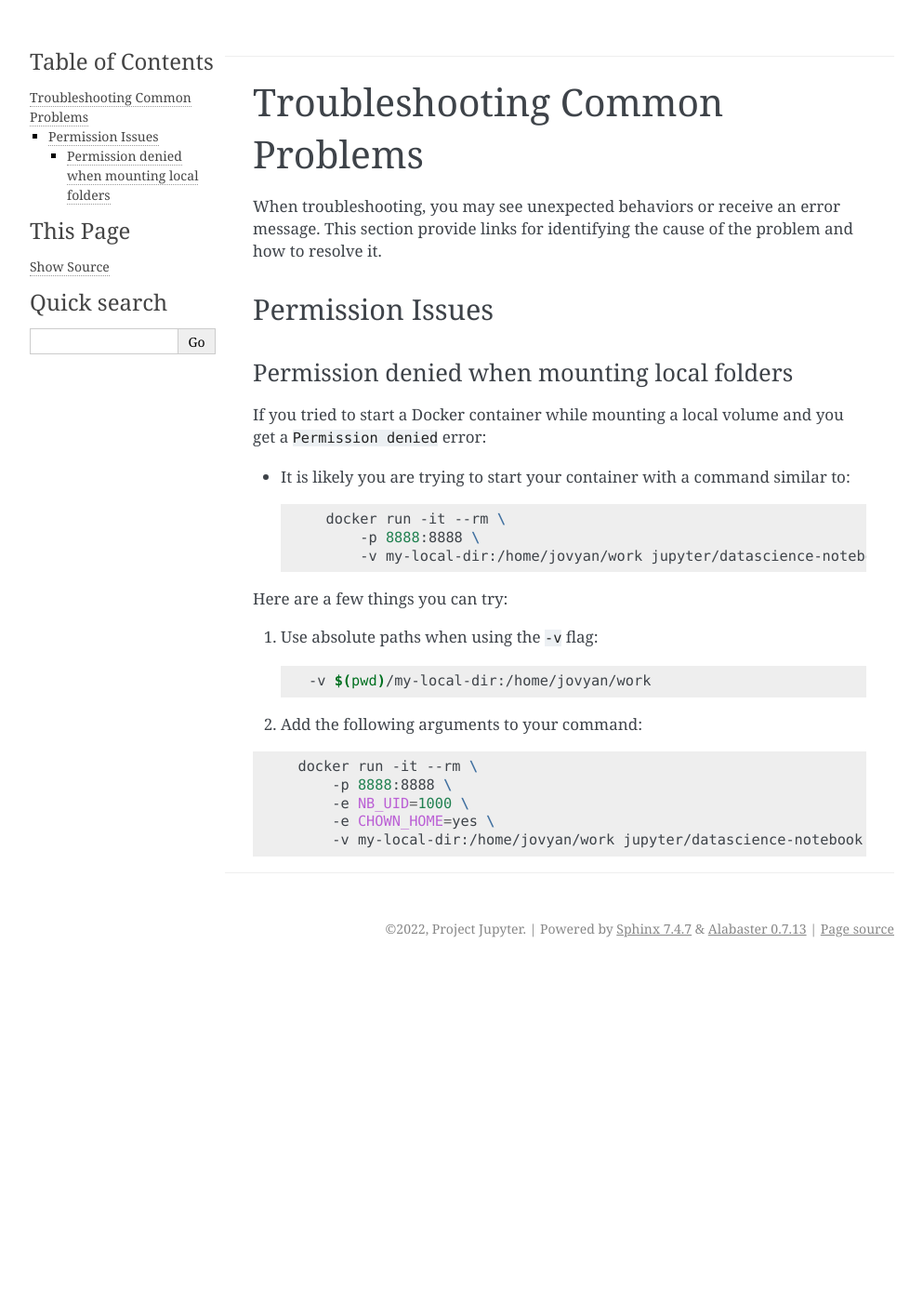
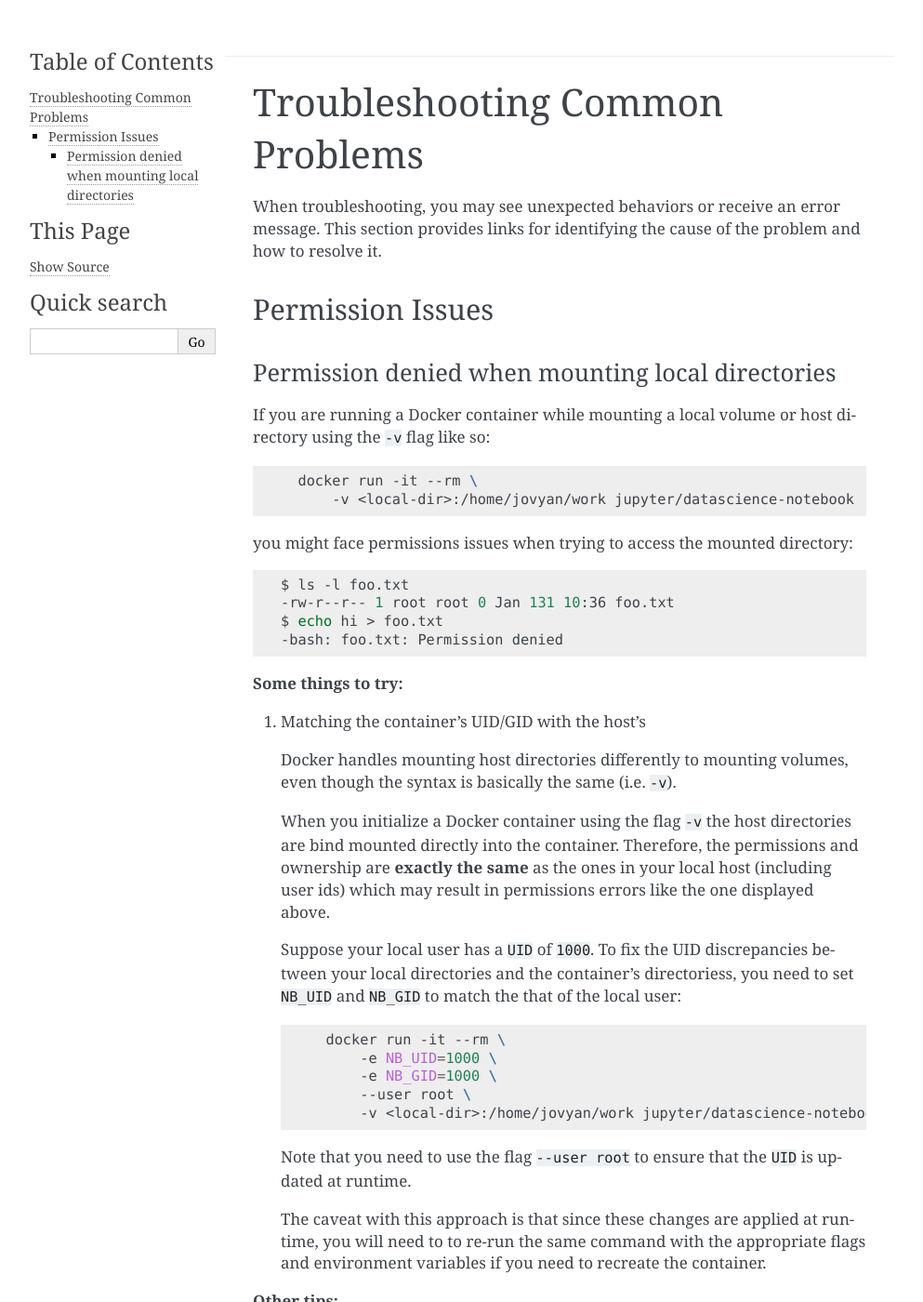
Before and after one commit to jupyter/docker-stacks, a Sphinx documentation site: the page built from docs/using/troubleshooting.md, in a window 1280 px wide and 1400 px high. Shown: the whole window at 93% size, without its empty margins (148-1141 px from the left). Built offline with Sphinx 7.4.7, drawn with Linux system fonts in a browser that asks for light colours; some of the changed text lies outside the part shown.

Commit message:
Fix structure

````diff
--- a/docs/using/troubleshooting.md
+++ b/docs/using/troubleshooting.md
@@ -1,35 +1,69 @@
 # Troubleshooting Common Problems
 
-When troubleshooting, you may see unexpected behaviors or receive an error message. This section provide links for identifying the cause of the problem and how to resolve it.
+When troubleshooting, you may see unexpected behaviors or receive an error message. This section provides links for identifying the cause of the problem and how to resolve it.
 
 ## Permission Issues
 
-### Permission denied when mounting local folders
+### Permission denied when mounting local directories
 
-If you tried to start a Docker container while mounting a local volume and you get a `Permission denied` error:
+If you are running a Docker container while mounting a local volume or host directory using the `-v` flag like so:
 
-* It is likely you are trying to start your container with a command similar to:
+```bash
+  docker run -it --rm \
+      -v <local-dir>:/home/jovyan/work jupyter/datascience-notebook
+```
+
+you might face permissions issues when trying to access the mounted directory:
+
+```bash
+$ ls -l foo.txt
+-rw-r--r-- 1 root root 0 Jan 131 10:36 foo.txt
+$ echo hi > foo.txt
+-bash: foo.txt: Permission denied
+```
+
+**Some things to try:**
+
+1. Matching the container's UID/GID with the host's
+
+   Docker handles mounting host directories differently to mounting volumes, even though the syntax is basically the same (i.e. `-v`).
+
+   When you initialize a Docker container using the flag `-v` the host directories are bind mounted directly into the container.
+   Therefore, the permissions and ownership are **exactly the same** as the ones in your local host (including user ids) which may result in permissions errors like the one displayed above.
+
+   Suppose your local user has a `UID` of `1000`. To fix the UID discrepancies between your local directories and the container's
+   directoriess, you need to set `NB_UID` and `NB_GID` to match the that of the local user:
+
+   ```bash
+     docker run -it --rm \
+         -e NB_UID=1000 \
+         -e NB_GID=1000 \
+         --user root \
+         -v <local-dir>:/home/jovyan/work jupyter/datascience-notebook
+   ```
+
+   Note that you need to use the flag `--user root` to ensure that the `UID` is updated at runtime.
+
+   The caveat with this approach is that since these changes are applied at runtime, you will need to to re-run the same
+   command with the appropriate flags and environment variables if you need to recreate the container.
+
+**Other tips:**
+
+- Use absolute paths when using the `-v` flag:
 
   ```bash
-    docker run -it --rm \
-        -p 8888:8888 \
-        -v my-local-dir:/home/jovyan/work jupyter/datascience-notebook
+  -v $(PWD)/<local-dir>:/home/jovyan/work
   ```
 
-Here are a few things you can try:
+  in this example, we use the syntax `$(PWD)` which will be replaced with the full path to the current directory. The destination path should also be an absolute path starting with a `/` such as `home/jovyan/work`.
 
-1. Use absolute paths when using the `-v` flag:
-
-    ```bash
-    -v $(pwd)/my-local-dir:/home/jovyan/work
-    ```
-
-2. Add the following arguments to your command:
+- You might want to consider using the Docker native `--user <UID>` and `--group-add <GID>`:
 
   ```bash
-    docker run -it --rm \
-        -p 8888:8888 \
-        -e NB_UID=1000 \
-        -e CHOWN_HOME=yes \
-        -v my-local-dir:/home/jovyan/work jupyter/datascience-notebook
+  # note this will use the same UID from the user calling the command
+  docker run -it --rm \
+           --user "$(id -u)" --group-add users \ # $(id -u) prints the UID of the user that called docker run
+           -v <local-dir>:/home/jovyan/work jupyter/datascience-notebook
   ```
+
+  this command will not only launch the container with a specific user UID, but also add the that user to the `users` group so that it can modify the files in the default `/home` and `/opt/conda` directories.
````
